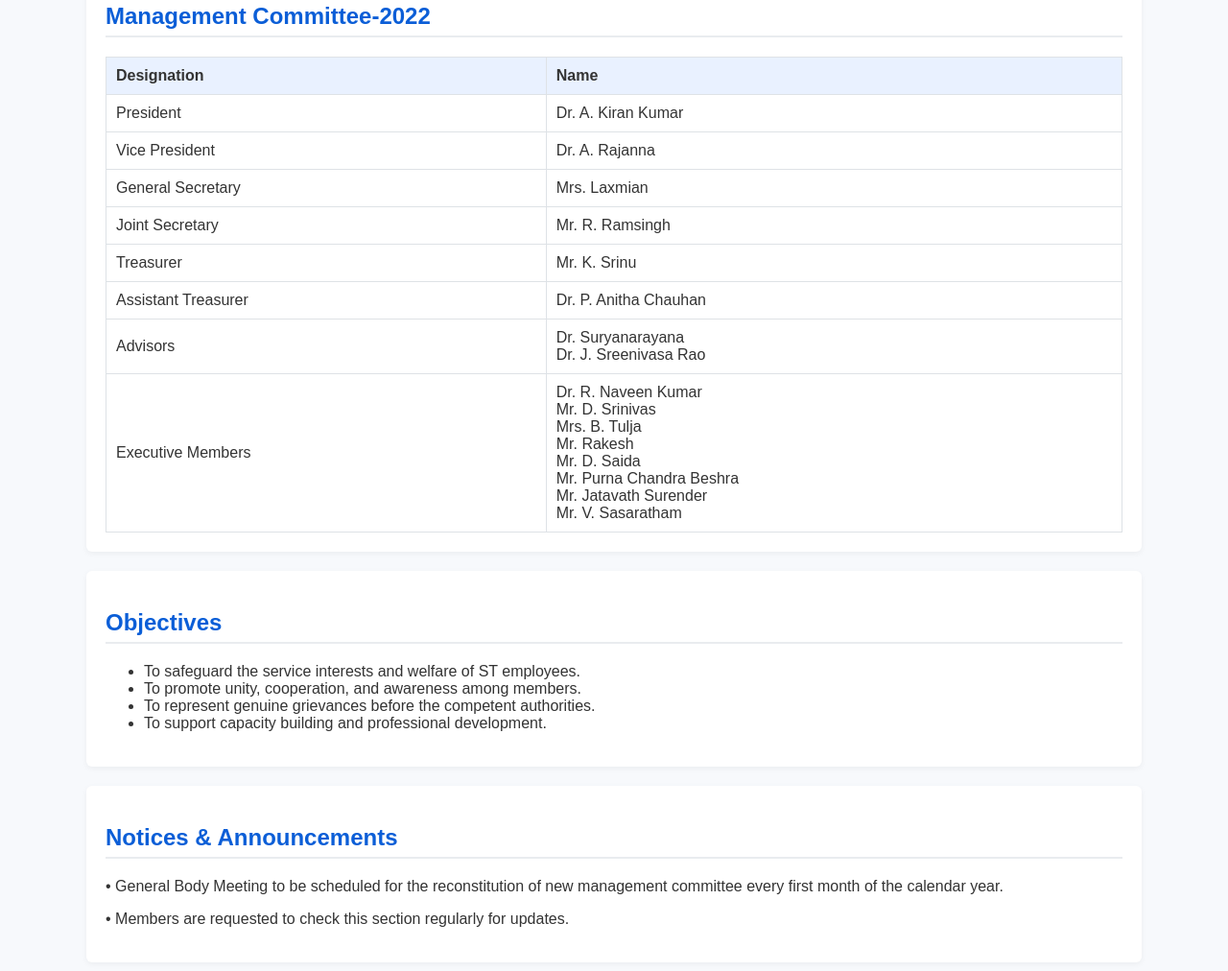
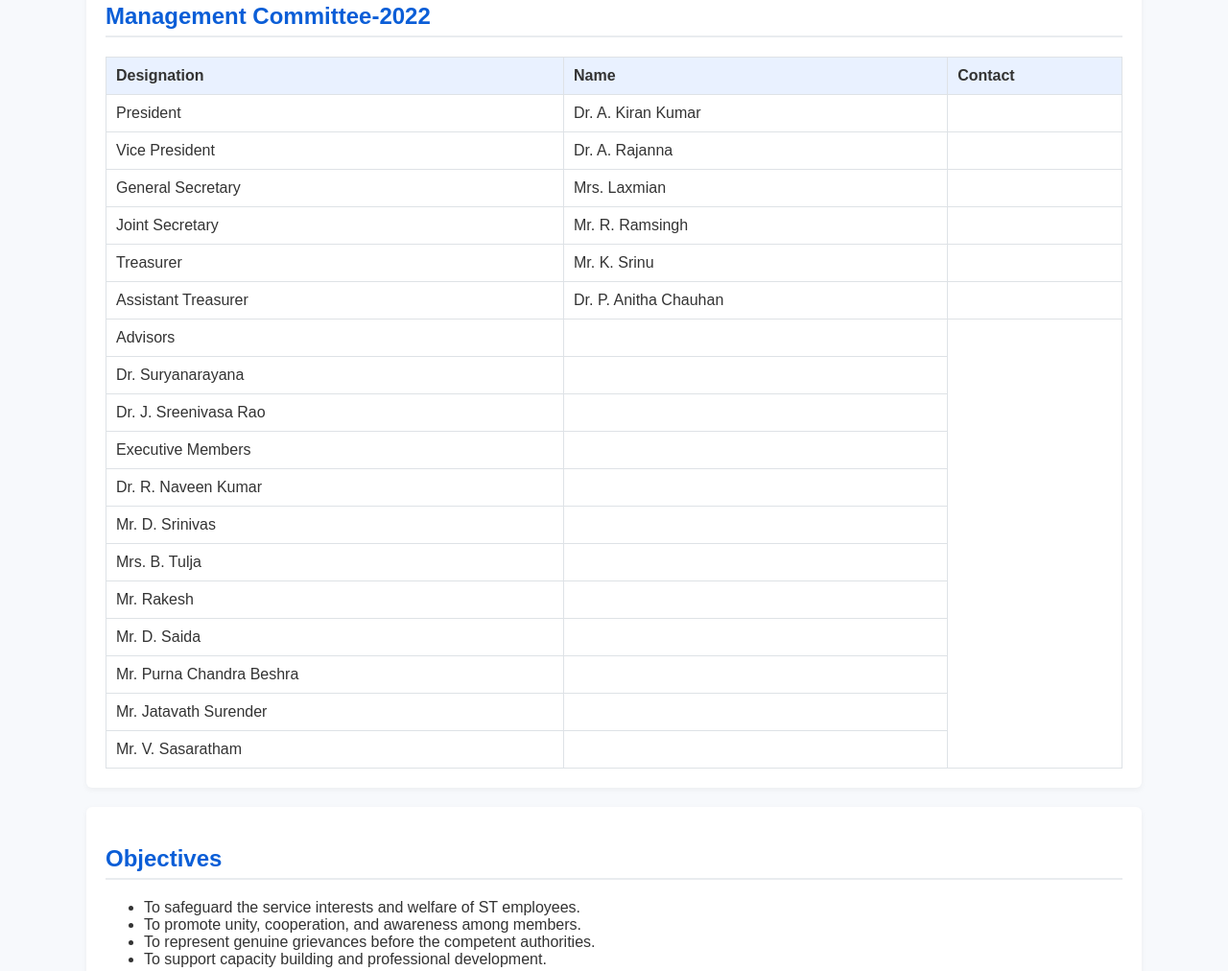
Before and after one commit to ninstemployeesunion/web, a plain HTML site: page index.html in a window 1280 px wide. Shown: the part 469-1481 px from the top of the page at 96% size. Drawn offline with Linux system fonts and the light colour scheme.

Commit message:
index.html

```diff
--- a/index.html
+++ b/index.html
@@ -49,18 +49,31 @@
   <section id="committee">
     <h2>Management Committee-2022</h2>
     <table>
-      <tr><th>Designation</th><th>Name</th></tr>
-      <tr><td>President</td><td>Dr. A. Kiran Kumar</td></tr>
-      <tr><td>Vice President</td><td>Dr. A. Rajanna</td></tr>
-      <tr><td>General Secretary</td><td>Mrs. Laxmian</td></tr>
-      <tr><td>Joint Secretary</td><td>Mr. R. Ramsingh</td></tr>
-      <tr><td>Treasurer</td><td>Mr. K. Srinu</td></tr>
-      <tr><td>Assistant Treasurer</td><td>Dr. P. Anitha Chauhan</td></tr>
-      <tr><td>Advisors</td><td>Dr. Suryanarayana<br>Dr. J. Sreenivasa Rao</td></tr>
-      <tr><td>Executive Members</td><td>
-        Dr. R. Naveen Kumar<br> Mr. D. Srinivas<br>Mrs. B. Tulja</br>Mr. Rakesh<br>
-        Mr. D. Saida<br>Mr. Purna Chandra Beshra<br> Mr. Jatavath Surender<br> Mr. V. Sasaratham<br>
-      </td></tr>
+      <tr><th>Designation</th><th>Name</th><th>Contact</th></tr>
+      <tr><td>President</td><td>Dr. A. Kiran Kumar</td><td></td></tr>
+      <tr><td>Vice President</td><td>Dr. A. Rajanna</td><td></td></tr>
+      <tr><td>General Secretary</td><td>Mrs. Laxmian</td><td></td></tr>
+      <tr><td>Joint Secretary</td><td>Mr. R. Ramsingh</td><td></td></tr>
+      <tr><td>Treasurer</td><td>Mr. K. Srinu</td><td></td></tr>
+      <tr><td>Assistant Treasurer</td><td>Dr. P. Anitha Chauhan</td><td></td></tr>
+      <tr><td>Advisors</td>
+          <td>
+            <tr><td>Dr. Suryanarayana</td><td></td></tr>
+            <tr><td>Dr. J. Sreenivasa Rao</td><td></td></tr>
+          </td>
+      </tr>
+      <tr><td>Executive Members</td>
+        <td>
+          <tr><td>Dr. R. Naveen Kumar</td><td></td></tr>
+          <tr><td>Mr. D. Srinivas</td><td></td></tr>
+          <tr><td>Mrs. B. Tulja</td><td></td></tr>
+          <tr><td>Mr. Rakesh</td><td></td></tr>
+          <tr><td>Mr. D. Saida</td><td></td></tr>
+          <tr><td>Mr. Purna Chandra Beshra</td><td></td></tr>
+          <tr><td>Mr. Jatavath Surender</td><td></td></tr>
+          <tr><td>Mr. V. Sasaratham</td><td></td></tr>
+       </td>
+      </tr>
     </table>
   </section>
 
@@ -76,7 +89,7 @@
 
   <section id="notices">
     <h2>Notices & Announcements</h2>
-    <p>• General Body Meeting to be scheduled for the reconstitution of new management committee every first month of the calendar year.</p>
+    <p>• General Body Meeting to be scheduled for the reconstitution of new management committee first month of the calendar year.</p>
     <p>• Members are requested to check this section regularly for updates.</p>
   </section>
 
@@ -84,7 +97,7 @@
     <h2>Contact Us</h2>
     <p><strong>Address:</strong> Room No.3, Ground Floor, Maintenance Division, ICMR-National Institution Campus, Jamai Osmania Post Office, Hyderabad – 500007, Telangana, India</p>
     <p><strong>Email:</strong> ninstemployeesunion@gmail.com</p>
-    <p><strong>Phone:</strong> </p>
+    <p><strong>Phone:+91-9866682895 (Joint Secretary)</strong> </p>
   </section>
 
 </div>
```
